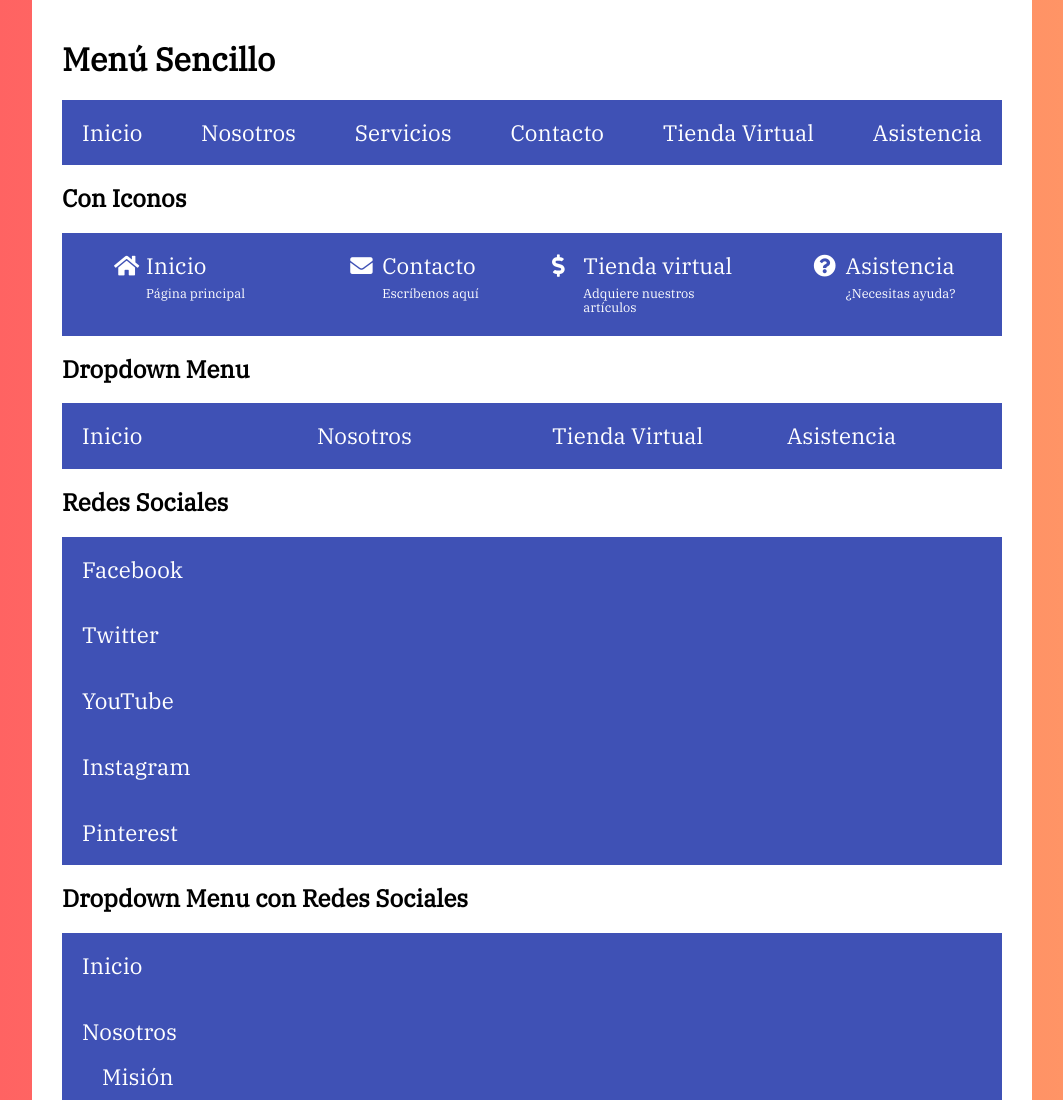
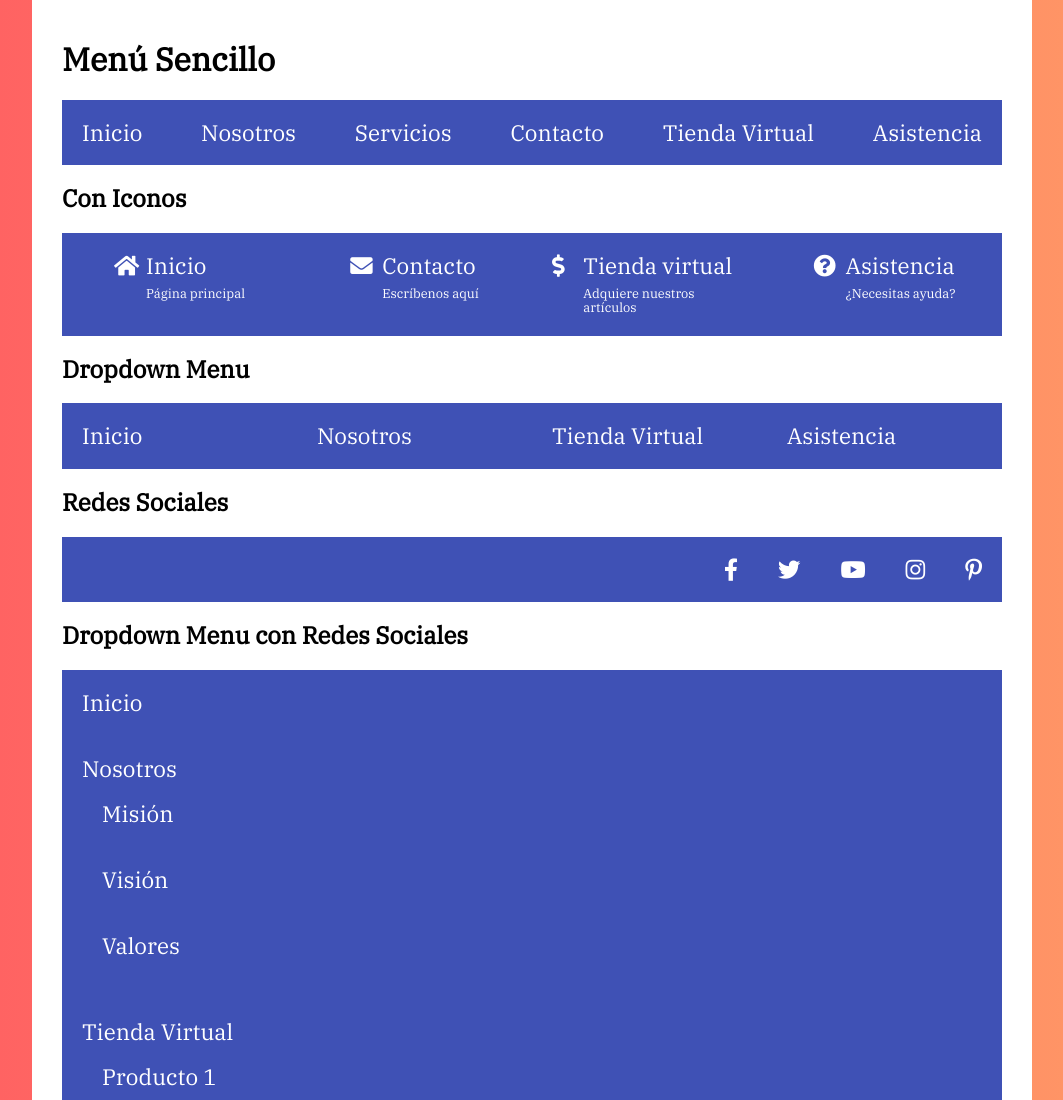
Before and after one commit to JCGALVIS/menus-flexbox, a plain HTML site: page inicio/index.html in a window 1280 px wide. Shown: the top 1100 px of the page, without its empty margins (108-1171 px from the left). Drawn offline with nearby package versions, Linux system fonts and the light colour scheme.

Commit message:
Crear menu de redes sociales.

```diff
--- a/inicio/index.html
+++ b/inicio/index.html
@@ -99,7 +99,7 @@
         </nav>
 
         <h2>Redes Sociales</h2>
-        <nav id="iconos">
+        <nav id="iconos" class="sociales">
             <ul>
                 <li>
                     <a href="http://facebook.com"><span> Facebook</span></a>
--- a/inicio/style.css
+++ b/inicio/style.css
@@ -154,3 +154,38 @@ nav ul a {
         background-color: #1a2770;
     }
 }
+
+/** Sociales **/
+
+.sociales ul li span {
+    display: none;
+}
+
+.sociales ul {
+    display: flex;
+    justify-content: flex-end;
+}
+
+.sociales ul li a:before{
+    font-family: "Font Awesome 5 Brands";
+}
+
+.sociales ul li a[href*='facebook.com']::before{
+    content: '\f39e';
+}
+
+.sociales ul li a[href*='twitter.com']::before{
+    content: '\f099';
+}
+
+.sociales ul li a[href*='youtube.com']::before{
+    content: '\f167';
+}
+
+.sociales ul li a[href*='instagram.com']::before{
+    content: '\f16d';
+}
+
+.sociales ul li a[href*='pinterest.com']::before{
+    content: '\f231';
+}
```
